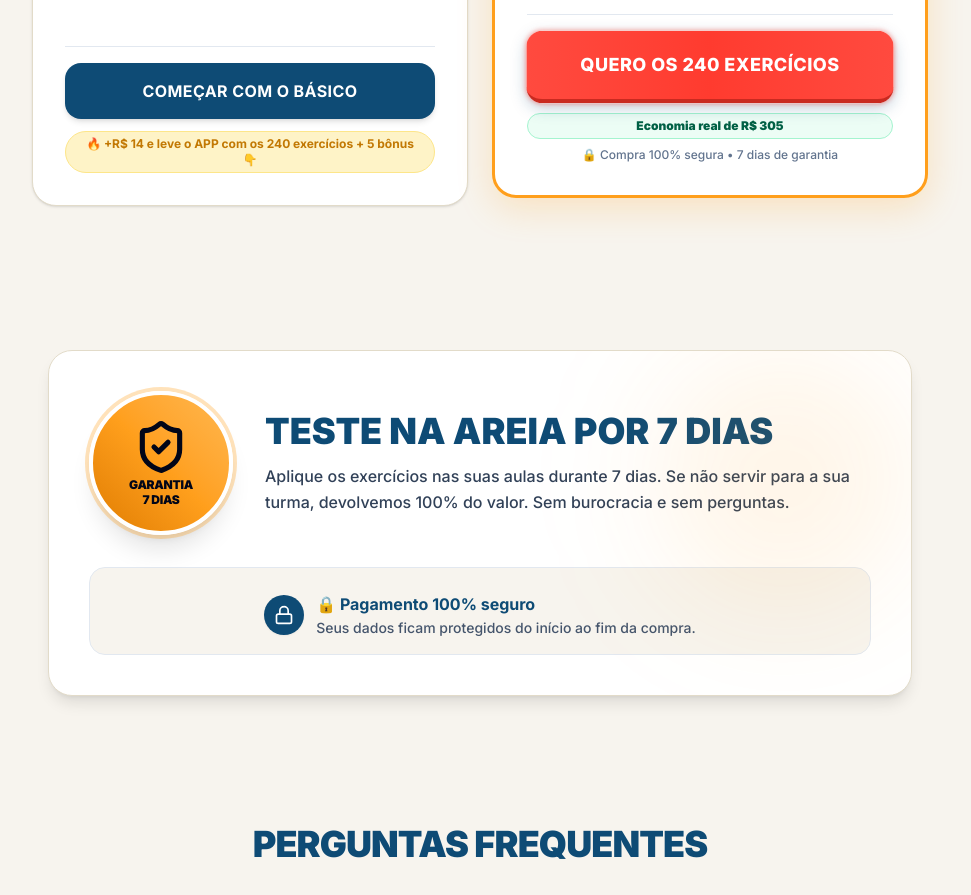
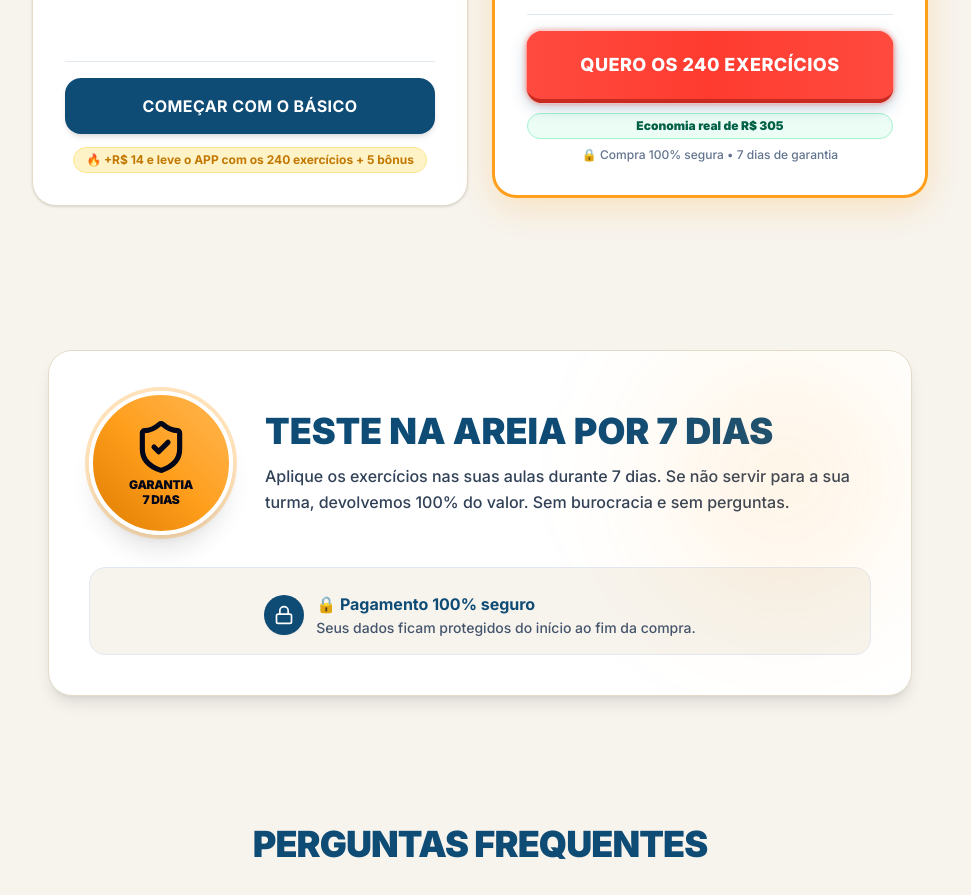
Before and after one commit to geoxxd/volei, a React (Vite) app: page / in a window 1280 px wide. Shown: the part 6780-7675 px from the top of the page, without its empty margins (160-1131 px from the left). Built offline with nearby package versions, Linux system fonts and the light colour scheme.

Commit message:
Remover emoji de mão apontando no destaque do plano básico

```diff
--- a/src/components/Pricing.tsx
+++ b/src/components/Pricing.tsx
@@ -101,7 +101,7 @@ export const Pricing: React.FC<PricingProps> = ({ onOpenUpsell }) => {
             {/* Destaque abaixo do card básico */}
             <div className="mt-3 text-center">
               <span className="text-xs font-bold text-[#C27803] bg-[#FEF3C7] px-3 py-1 rounded-full border border-[#FDE68A] inline-block">
-                🔥 +R$ 14 e leve o APP com os 240 exercícios + 5 bônus 👇
+                🔥 +R$ 14 e leve o APP com os 240 exercícios + 5 bônus
               </span>
             </div>
           </div>
```
